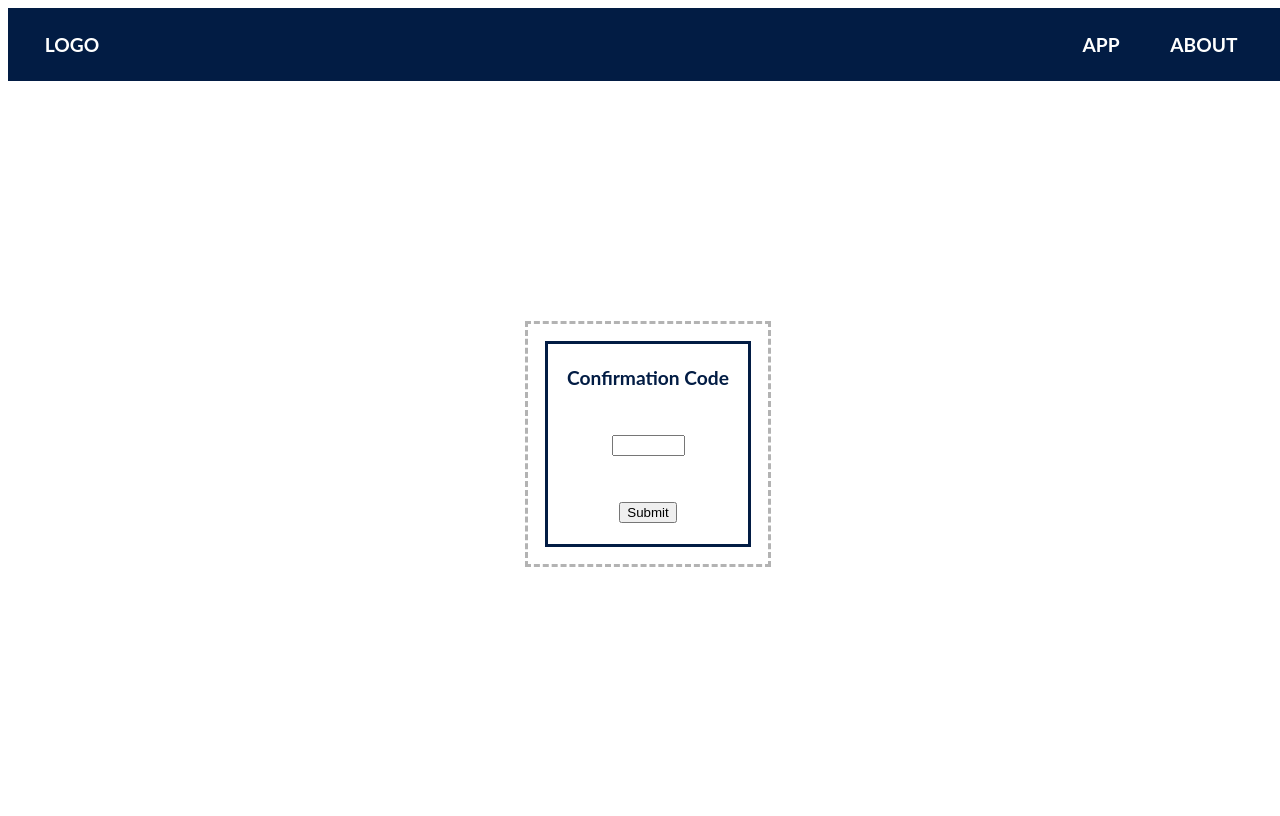
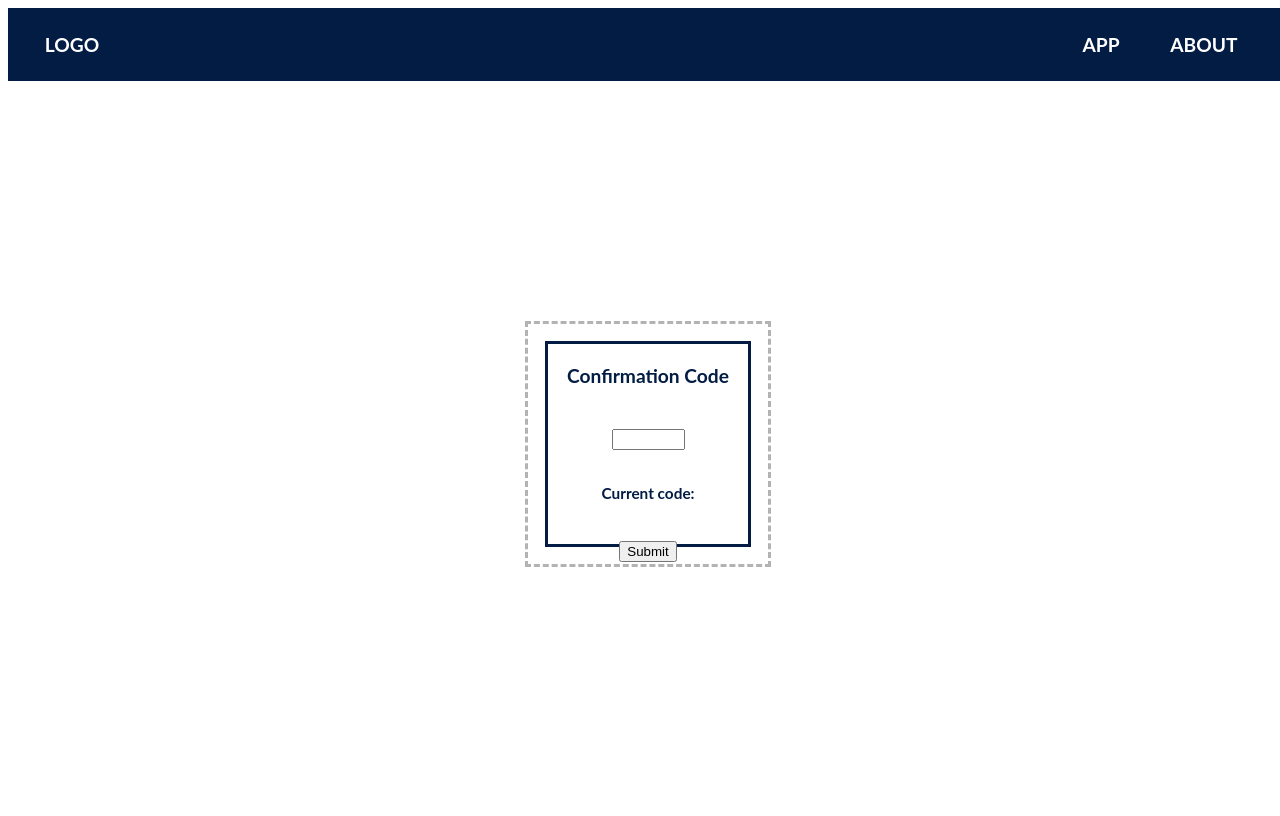
Before and after one commit to amcmaste/travelapp, a Flask app: page / in a window 1280 px wide. Run offline with Flask 2, Linux system fonts and the light colour scheme; some libraries are stand-ins or nearby versions.

Commit message:
started data handling

```diff
--- a/app/__init__.py
+++ b/app/__init__.py
@@ -1,10 +1,7 @@
 from flask import Flask
-from flask_bootstrap import Bootstrap
 from config import Config
 
 app = Flask(__name__)
 app.config.from_object(Config)
 
-bootstrap = Bootstrap(app)
-
 from app import routes
--- a/app/forms.py
+++ b/app/forms.py
@@ -3,5 +3,5 @@ from wtforms import StringField, SubmitField
 from wtforms.validators import DataRequired, Length
 
 class InputForm(FlaskForm):
-	code = StringField('Confirmation Code', validators=[DataRequired(), Length(6,6)])
+	confirmation = StringField('Confirmation Code', validators=[DataRequired(), Length(6,6)])
 	submit = SubmitField('Submit')
--- a/app/routes.py
+++ b/app/routes.py
@@ -1,20 +1,16 @@
 from flask import render_template, flash, redirect, request
 from app import app
 from app.forms import InputForm
+from app.reservations import Reservations
 
 @app.route('/', methods=['GET', 'POST'])
 @app.route('/index', methods=['GET', 'POST'])
 def index():
-	if request.method == 'GET':
-		form = InputForm()
-		return render_template('index.html', form=form)
-	elif request.method =='POST':
-		form = InputForm()
-		if form.validate_on_submit():
-			data = request.form['code']
-			print(data)
-			return render_template('index.html', form=form)
-		else:
-			return render_template('index.html', form=form)
+	code = ""
+	form = InputForm()
+
+	if request.method == 'POST' and form.validate_on_submit():
+		code = request.form['confirmation']
+		return render_template('index.html', form=form, code=code)
 	else:
-		pass
+		return render_template('index.html', form=form, code=code)
--- a/app/static/styles/travelapp.css
+++ b/app/static/styles/travelapp.css
@@ -75,8 +75,3 @@ form {
   height: 25vh;
   width: 25vh;
 }
-
-#error-details {
-  font-size = 0.8em;
-  color: red;
-}
--- a/app/templates/index.html
+++ b/app/templates/index.html
@@ -24,16 +24,14 @@
             <form id="input" action="" method="post" novalidate>
               {{ form.hidden_tag() }}
               <p id="label">
-                {{ form.code.label }}
+                {{ form.confirmation.label }}
               </p>
 			  <p id="code">
-                {{ form.code(size=6) }}
-				{% for error in form.code.errors %}
-				<br>
-				<p class="error-details">[{{ error }}]</p>
-				<br>
-				{% endfor %}
+                {{ form.confirmation(size=6) }}
               </p>
+			  <p id="current" style="font-size: 0.8em">
+			    Current code: <span  style="color: red;">{{ code }}</span>
+			  </p>
               <p id="submit">{{ form.submit() }}</p>
             </form>
           </div>
```
Also changed, not shown: app/reservations.py (added, +10 -0 lines).
